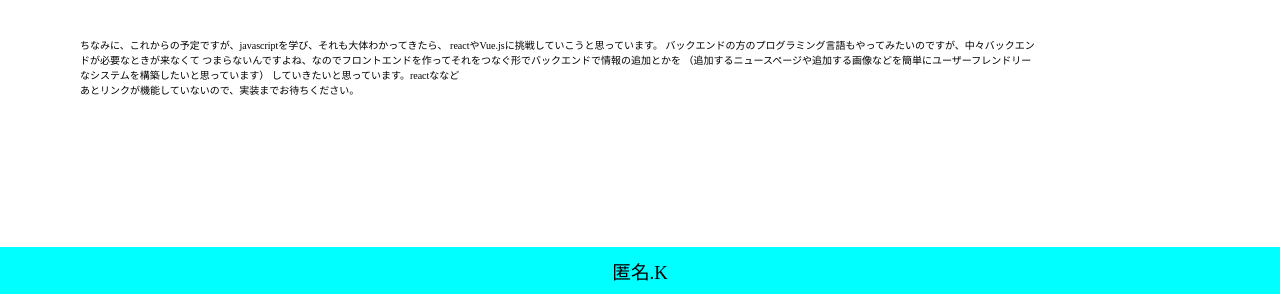
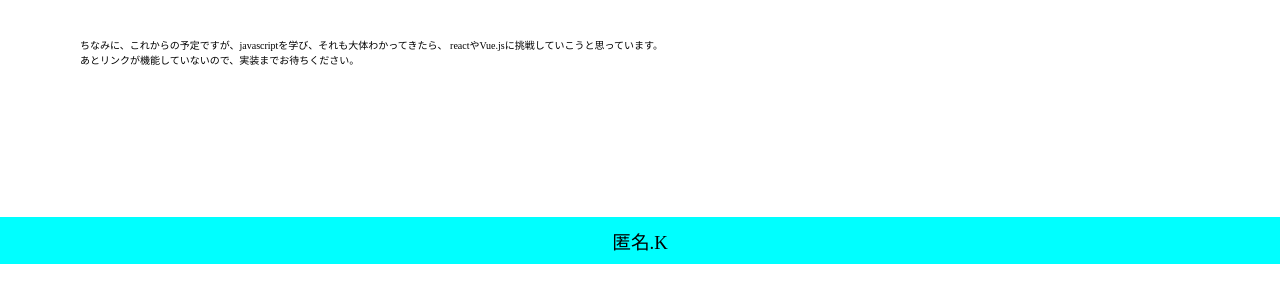
Before and after one commit to mastersparkcomet/kirisame-communication, a plain HTML site: page docs/index.html in a window 1280 px wide. Shown: the part 693-987 px from the top of the page. After the commit the page ends 957 px from the top, so only its background shows below. Drawn offline with Linux system fonts and the light colour scheme.

Commit message:
Update index.html

```diff
--- a/docs/index.html
+++ b/docs/index.html
@@ -60,10 +60,7 @@
         <div class="annotation">
             ちなみに、これからの予定ですが、javascriptを学び、それも大体わかってきたら、
             reactやVue.jsに挑戦していこうと思っています。
-            バックエンドの方のプログラミング言語もやってみたいのですが、中々バックエンドが必要なときが来なくて
-            つまらないんですよね、なのでフロントエンドを作ってそれをつなぐ形でバックエンドで情報の追加とかを
-            （追加するニュースページや追加する画像などを簡単にユーザーフレンドリーなシステムを構築したいと思っています）
-            していきたいと思っています。reactななど<br>
+           <br>
             あとリンクが機能していないので、実装までお待ちください。
         </div>
 
```
